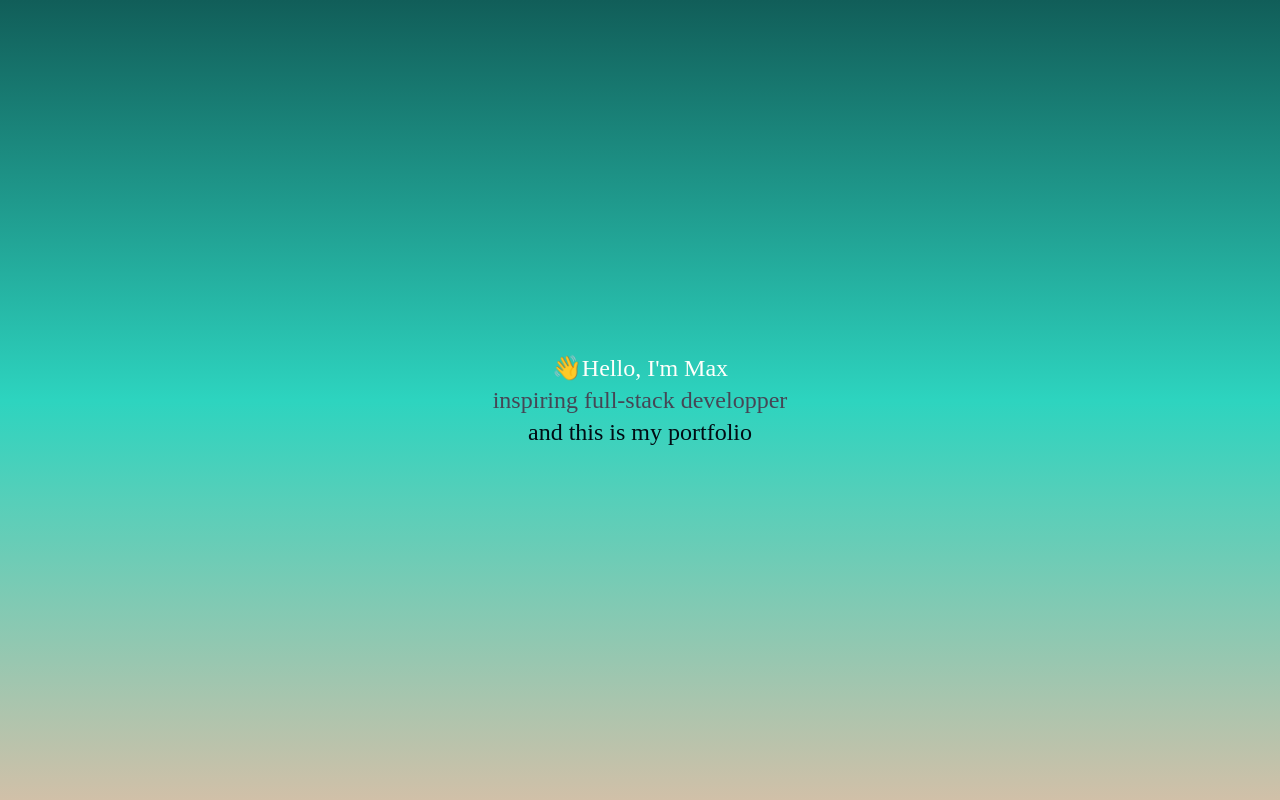
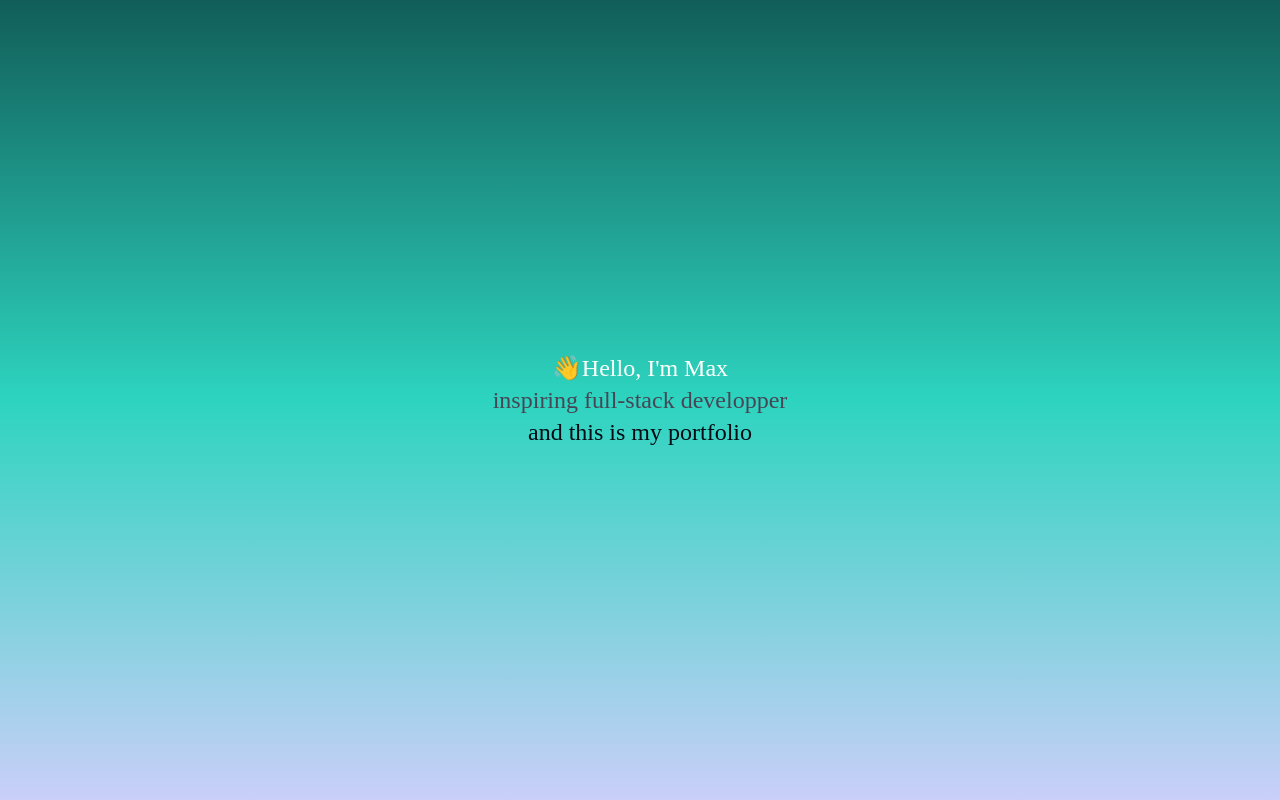
Before and after one commit to mcmaxchen/portfolio, a React (Create React App) app: page / in a window 1280 px wide. Built offline with nearby package versions, Linux system fonts and the light colour scheme.

Commit message:
Adding colors

```diff
--- a/src/App.js
+++ b/src/App.js
@@ -10,13 +10,13 @@ import Hero from "./components/hero";
 function App() {
   return (
     <div className="h-screen snap-y snap-mandatory overflow-auto">
-      <section className="snap-start bg-gradient-to-b from-teal-800 via-teal-400 to-beige text-white">
+      <section className="snap-start bg-gradient-to-b from-teal-800 via-teal-400 to-purple text-white">
         <Hero />
       </section>
 
       <section
         id="about"
-        className="snap-start bg-gradient-to-b from-beige from-90% to-battleshipgray text-black"
+        className="snap-start bg-gradient-to-b from-purple via-mauve to-pink text-black"
       >
         <About />
       </section>
--- a/tailwind.config.js
+++ b/tailwind.config.js
@@ -5,11 +5,15 @@ module.exports = {
     colors: {
       main: "#fafafa",
       secondary: "#131614",
-      text: "#010B13",
+      text: "#0F253E",
       black: "#010B13",
       white: "#FFFFFB",
       beige: "#D1C0A8",
+      purple: "#CACFF9",
+      pink: "#F5CBD9",
+      mauve: "#E0CDE9",
       gray: "#464655",
+      green: "#B2D3AA",
       battleshipgray: "#93E5AB",
       teal: {
         400: "#2dd4bf",
```
